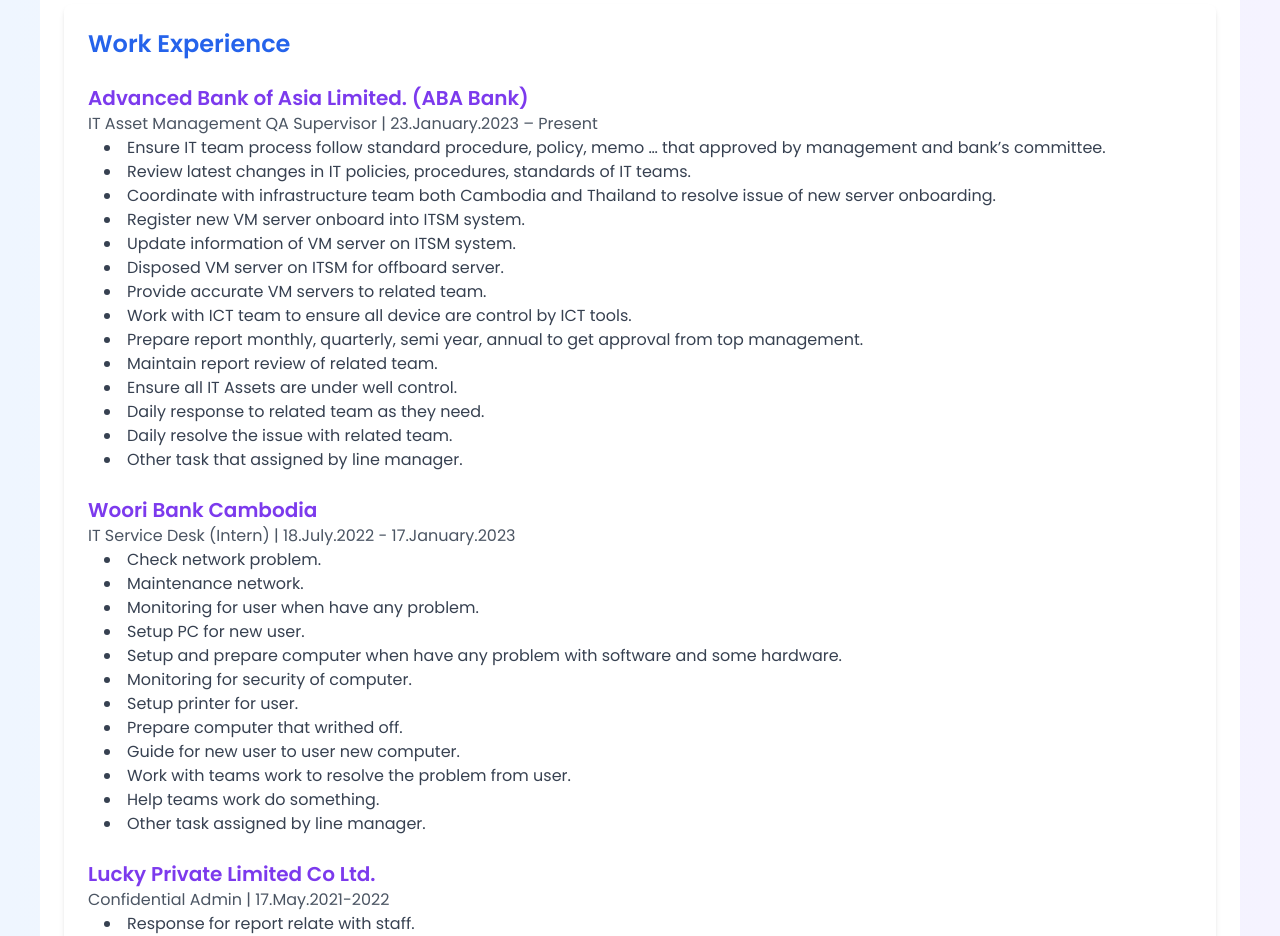
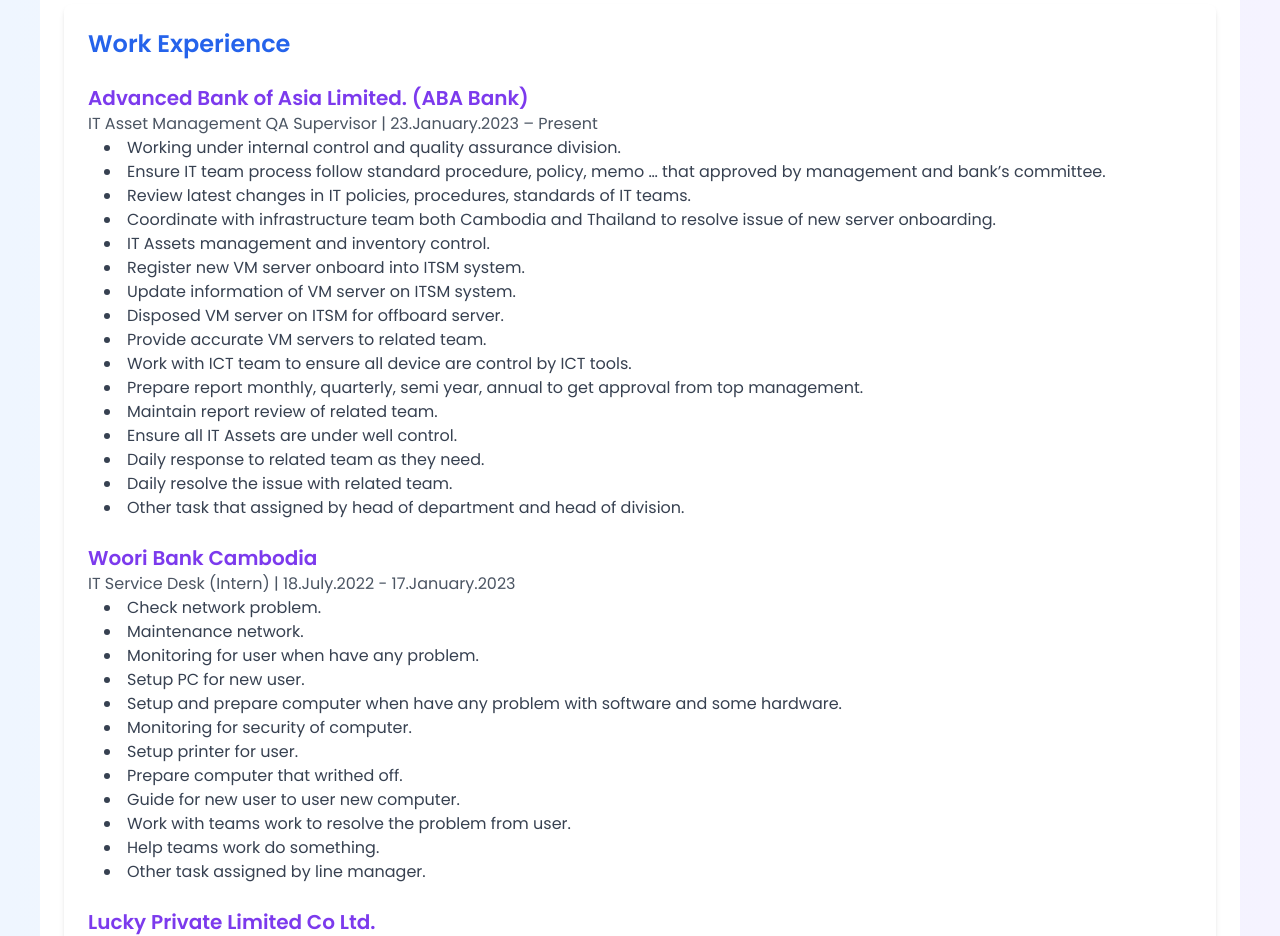
Before and after one commit to CHORY-Chanrady/portfolio, a plain HTML site: page index.html in a window 1280 px wide. Shown: the part 1360-2296 px from the top of the page. Drawn offline with nearby package versions, Linux system fonts and the light colour scheme; a script that the page names is missing.

Commit message:
Update index.html

```diff
--- a/index.html
+++ b/index.html
@@ -122,9 +122,11 @@
                     <h3 class="text-xl font-semibold text-purple-600">Advanced Bank of Asia Limited. (ABA Bank)</h3>
                     <p class="text-gray-600">IT Asset Management QA Supervisor | 23.January.2023 – Present</p>
                     <ul class="list-disc list-inside text-gray-700">
+                        <li>Working under internal control and quality assurance division.</li>
                         <li>Ensure IT team process follow standard procedure, policy, memo … that approved by management and bank’s committee.</li>
                         <li>Review latest changes in IT policies, procedures, standards of IT teams.</li>
                         <li>Coordinate with infrastructure team both Cambodia and Thailand to resolve issue of new server onboarding.</li>
+                        <li>IT Assets management and inventory control.</li>
                         <li>Register new VM server onboard into ITSM system.</li>
                         <li>Update information of VM server on ITSM system.</li>
                         <li>Disposed VM server on ITSM for offboard server.</li>
@@ -135,7 +137,7 @@
                         <li>Ensure all IT Assets are under well control.</li>
                         <li>Daily response to related team as they need.</li>
                         <li>Daily resolve the issue with related team.</li>
-                        <li>Other task that assigned by line manager.</li>
+                        <li>Other task that assigned by head of department and head of division.</li>
                     </ul>
                 </div>
                 <div>
```
